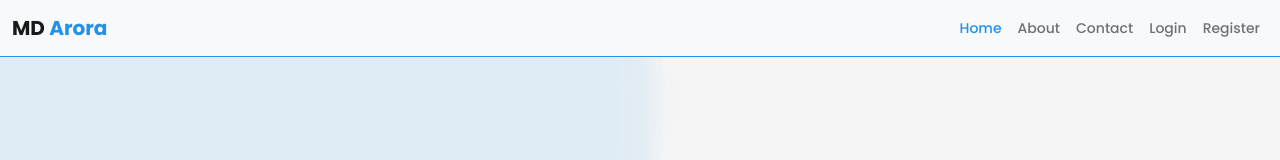
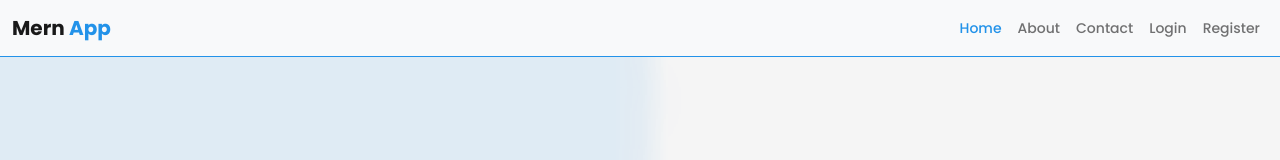
Before and after one commit to mdarora/mern-app, a React (Create React App) app in the folder client/: page / in a window 1280 px wide. Shown: the top 160 px of the page. Built offline with nearby package versions, Linux system fonts and the light colour scheme.

Commit message:
Logo text changed

```diff
--- a/client/src/components/Navbar.js
+++ b/client/src/components/Navbar.js
@@ -6,7 +6,7 @@ const Navbar = () => {
     <>
         <nav className="navbar navbar-expand-sm fixed-top navbar-light bg-light">
             <div className="container-fluid">
-                <NavLink className="navbar-brand" to="/"><b>MD <span className="back-logo">Arora</span></b></NavLink>
+                <NavLink className="navbar-brand" to="/"><b>Mern <span className="back-logo">App</span></b></NavLink>
                 <button className="navbar-toggler" type="button" data-bs-toggle="collapse" data-bs-target="#navbarSupportedContent" aria-controls="navbarSupportedContent" aria-expanded="false" aria-label="Toggle navigation">
                     <span className="navbar-toggler-icon"></span>
                 </button>
```
